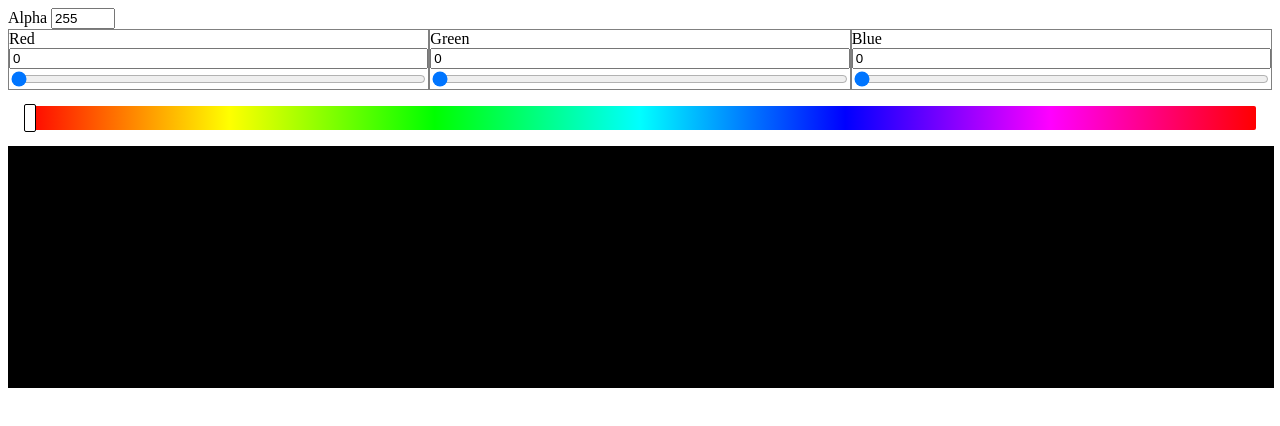
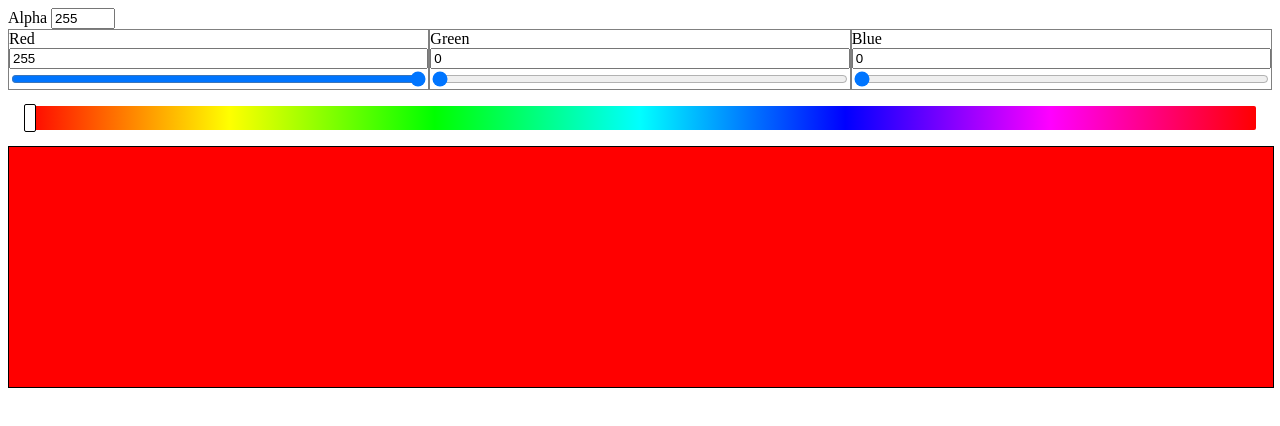
Before and after one commit to edpacca/chromypal, a Svelte app: page / in a window 1280 px wide. Shown: the top 426 px of the page. Built offline with nearby package versions, Linux system fonts and the light colour scheme.

Commit message:
start red 255

```diff
--- a/src/App.svelte
+++ b/src/App.svelte
@@ -3,7 +3,7 @@
     import RgbPickerBar from "./lib/RgbPickerBar.svelte";
     import type { RGBAColor } from "./types";
 
-    let activeRValue = $state(0);
+    let activeRValue = $state(255);
     let activeGValue = $state(0);
     let activeBValue = $state(0);
     let activeAValue = $state(255);
```
